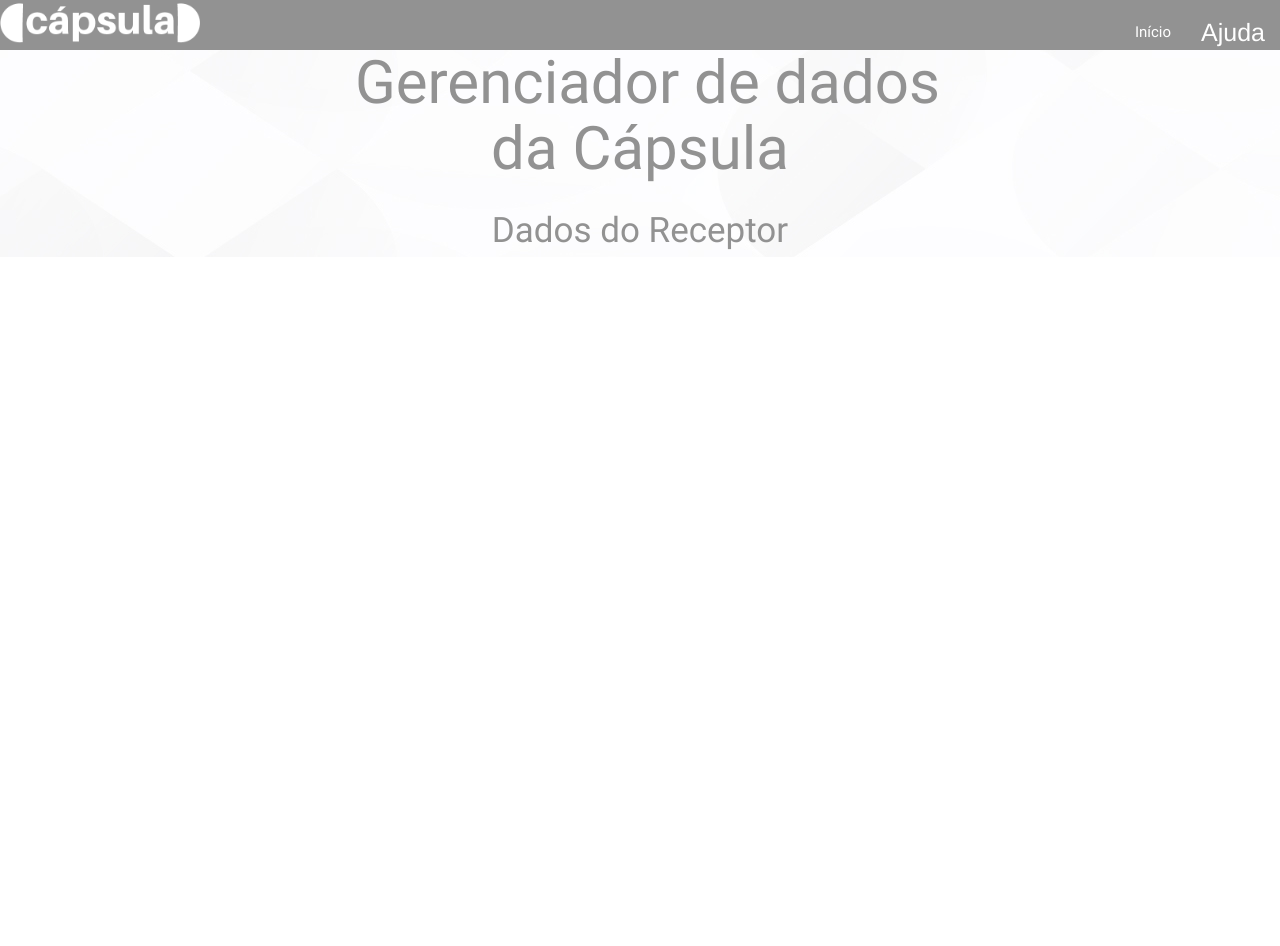
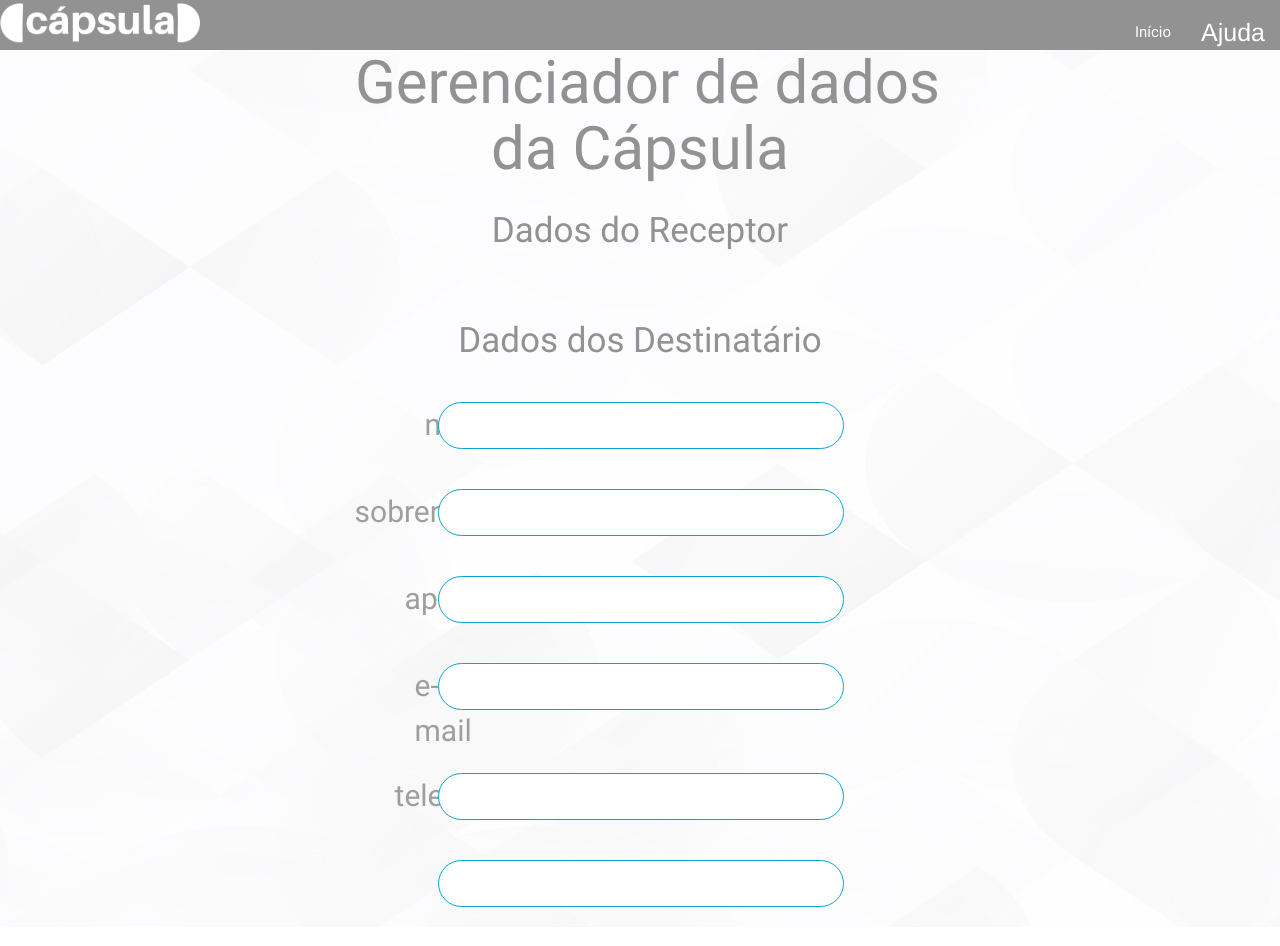
Before and after one commit to jimmymonte/Capsula, an Angular app: page /edicaocapsulas in a window 1280 px wide. Before the commit the page ends 800 px from the top, so only its background shows below. Built offline with nearby package versions, Linux system fonts and the light colour scheme; what angular2-materialize would draw is missing.

Commit message:
editarcapsulaatualizado

```diff
--- a/src/app/telasCapsula/edicao-capsulas/edicao-capsulas.component.css
+++ b/src/app/telasCapsula/edicao-capsulas/edicao-capsulas.component.css
@@ -22,3 +22,53 @@
 	font-size: 35px;
 	margin-top: 0;
 }
+
+
+input[type=text], select, textarea {
+  width: 100%;
+  padding: 12px;
+  border: 1px solid #ccc;
+  border-radius: 4px;
+  resize: vertical;
+}
+
+label {
+  margin-left:auto;
+  margin-right: auto;
+  margin-bottom: auto;
+  margin-top: auto;
+  display: inline-block;
+  font-size: 30px;
+}
+
+.inputnome {
+	padding-left: 200px;
+}
+
+.inputsobrenome {
+	padding-left: 130px;
+}
+
+.inputapelido {
+	padding-left: 180px;
+}
+
+.inputemail {
+	padding-left: 190px;
+}
+
+.inputtelefone {
+	padding-left: 170px;
+}
+
+.inputcpf {
+	padding-left: 230px;
+}
+
+input[type=text] {
+  background-color: white;
+  border-color: #08A5D3;
+  padding: 12px 20px;
+  border-radius: 50px;
+  padding: 0;
+}
--- a/src/app/telasCapsula/edicao-capsulas/edicao-capsulas.component.html
+++ b/src/app/telasCapsula/edicao-capsulas/edicao-capsulas.component.html
@@ -5,7 +5,90 @@
     <h1 class="segundotitulo">da Cápsula</h1>
     <br>
     <p class="subtitulo">Dados do Receptor</p>
+    <br>
+    <p class="subtitulo">Dados dos Destinatário</p>
   </div>
+
+
+<div>
+    <form action="">
+      <div class="row">
+        <div class="col s12 m2"></div>
+        <div class="col s12 m2">
+          <label class="inputnome" for="nome">nome</label>
+        </div>
+        <div class="col s2 m4">
+          <input type="text" id="nome" name="nome">
+        </div>
+        <div class="col s12 m3"></div>
+      </div>
+     </form>
+</div>
+<div>
+    <form action="">
+      <div class="row">
+        <div class="col s12 m2"></div>
+        <div class="col s12 m2">
+          <label class="inputsobrenome" for="sobrenome">sobrenome</label>
+        </div>
+        <div class="col s2 m4">
+          <input type="text" id="sobrenome" name="sobrenome">
+        </div>
+        <div class="col s12 m3"></div>
+      </div>
+     </form>
+</div>
+<div>
+    <form action="">
+      <div class="row">
+        <div class="col s12 m2"></div>
+        <div class="col s12 m2">
+          <label class="inputapelido" for="apelido">apelido</label>
+        </div>
+        <div class="col s2 m4">
+          <input type="text" id="apelido" name="apelido">
+        </div>
+        <div class="col s12 m3"></div>
+      </div>
+     </form>
+     <form action="">
+      <div class="row">
+        <div class="col s12 m2"></div>
+        <div class="col s12 m2">
+          <label class="inputemail" for="apelido">e-mail</label>
+        </div>
+        <div class="col s2 m4">
+          <input type="text" id="e-mail" name="e-mail">
+        </div>
+        <div class="col s12 m3"></div>
+      </div>
+     </form>
+     <form action="">
+      <div class="row">
+        <div class="col s12 m2"></div>
+        <div class="col s12 m2">
+          <label class="inputtelefone" for="apelido">telefone</label>
+        </div>
+        <div class="col s2 m4">
+          <input type="text" id="telefone" name="telefone">
+        </div>
+        <div class="col s12 m3"></div>
+      </div>
+     </form>
+     <form action="">
+      <div class="row">
+        <div class="col s12 m2"></div>
+        <div class="col s12 m2">
+          <label class="inputcpf" for="apelido">cpf</label>
+        </div>
+        <div class="col s2 m4">
+          <input type="text" id="cpf" name="cpf">
+        </div>
+        <div class="col s12 m3"></div>
+      </div>
+     </form>
+</div>
+
 
  <!-- <div class="teladosdados">
       <div class="col s12 m12 l6">
```
